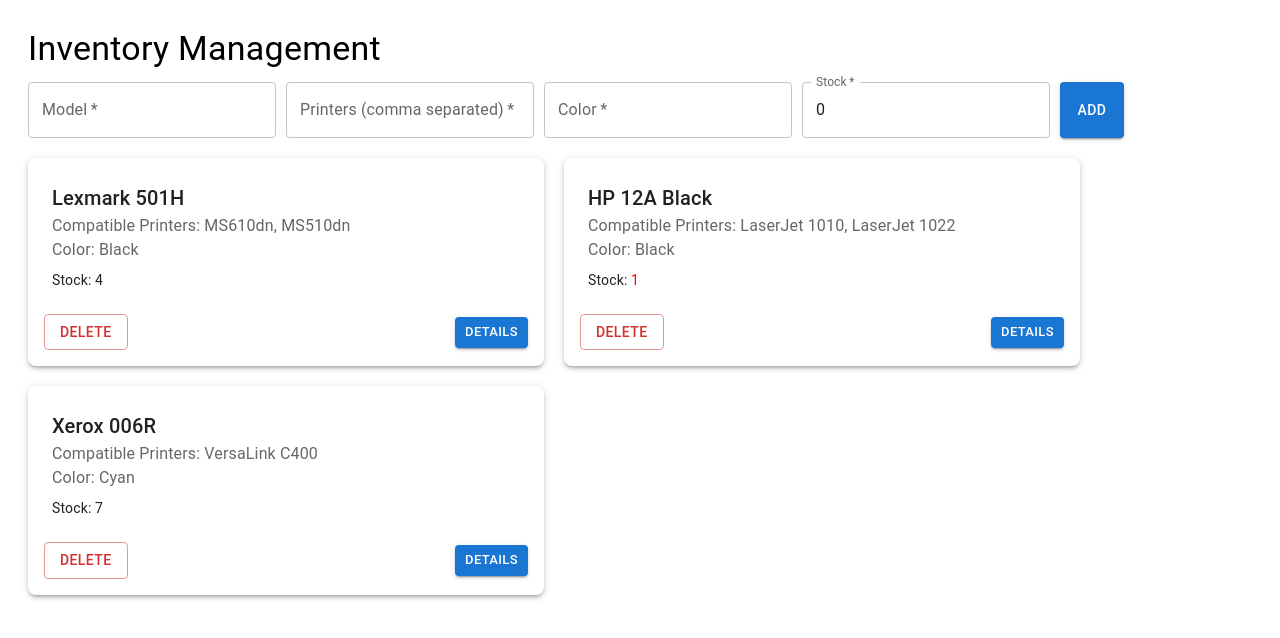
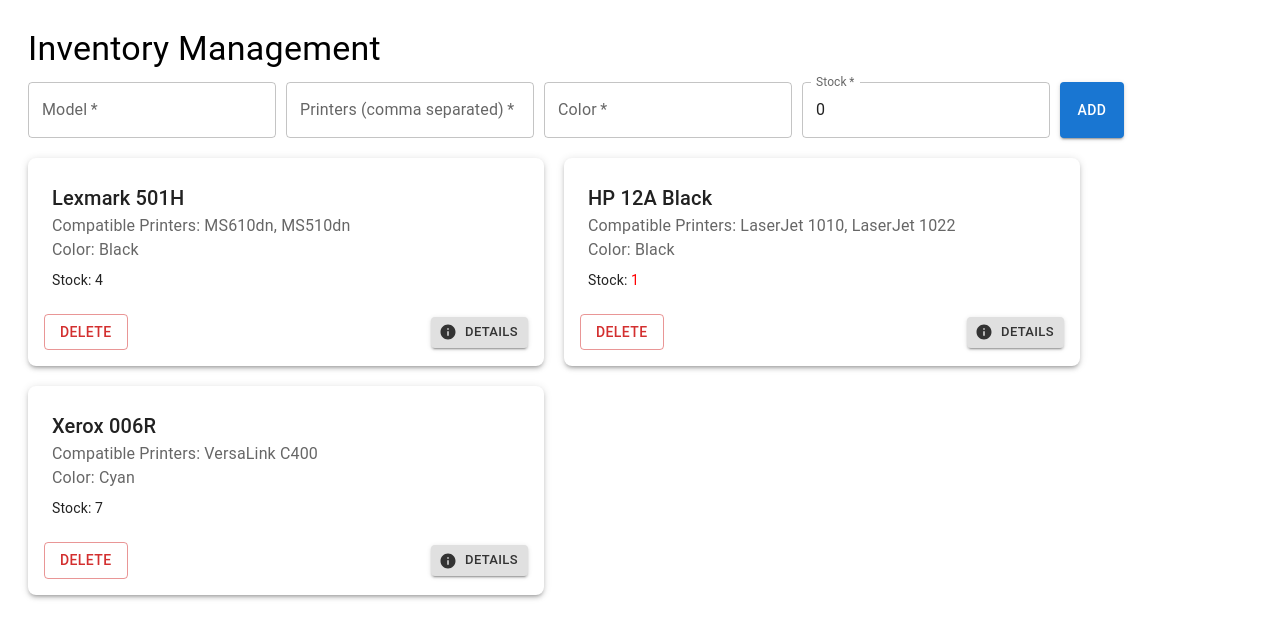
Before and after one commit to armani79/TonerManagerFrontend, a React (Vite) app: page /inventory in a window 1280 px wide. Shown: the top 638 px of the page. Built offline with nearby package versions, Linux system fonts and the light colour scheme; sample sign-in values are in the browser's storage.

Commit message:
adding UI

```diff
--- a/src/components/TonerCard.jsx
+++ b/src/components/TonerCard.jsx
@@ -1,3 +1,4 @@
+import { ShoppingBag, ShoppingCart, Info } from "@mui/icons-material";
 import {
    Card,
    CardContent,
@@ -6,6 +7,7 @@ import {
    Button,
    Checkbox,
    TextField,
+   IconButton,
 } from "@mui/material";
 
 import { useState } from "react";
@@ -72,8 +74,10 @@ export default function TonerCard({
                      sx={{ width: 80 }}
                   />
                   <Button
+                     startIcon={<ShoppingCart />}
                      variant="contained"
                      color="primary"
+                     size="small"
                      onClick={() => onCheckout(toner.id, qty)}
                   >
                      Checkout
@@ -81,12 +85,17 @@ export default function TonerCard({
                </>
             )}
             <Button
+               startIcon={<Info />}
+               variant="contained"
                size="small"
-               variant="contained"
+               sx={{
+                  backgroundColor: "#e0e0e0",
+                  color: "#333",
+                  "&:hover": { backgroundColor: "#d5d5d5" },
+               }}
                onClick={() => (window.location.href = `/toner/${toner.id}`)}
             >
-               {" "}
-               Details{" "}
+               Details
             </Button>
          </CardActions>
       </Card>
```
